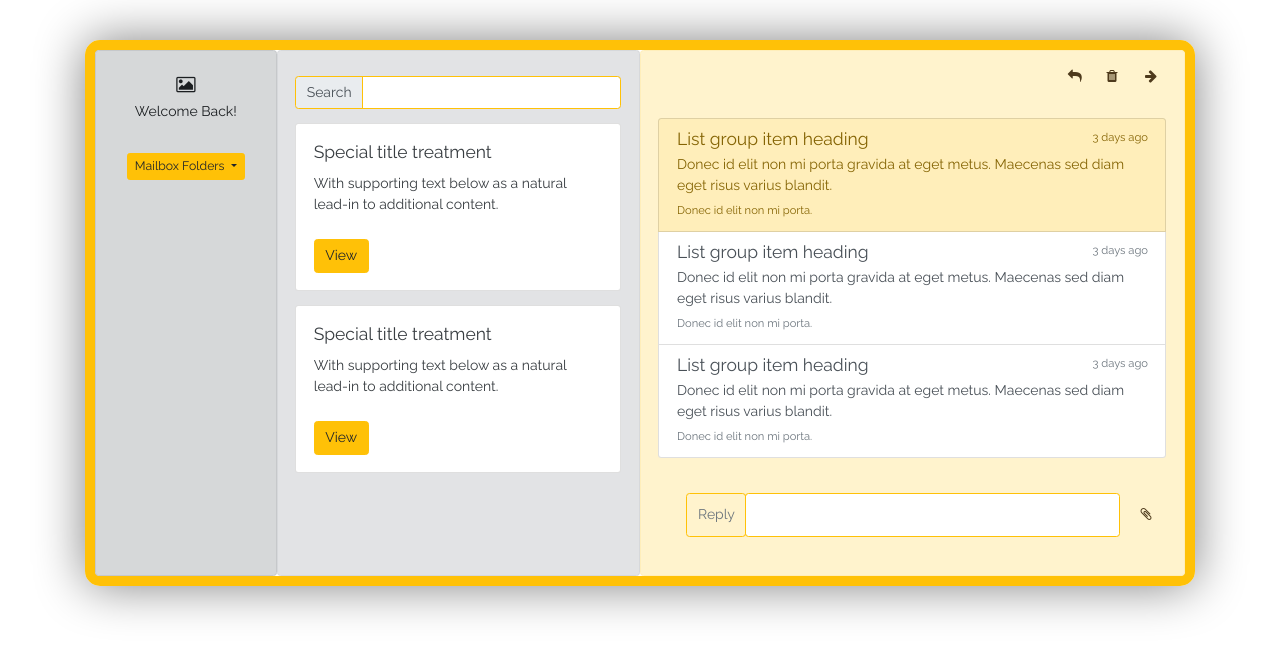
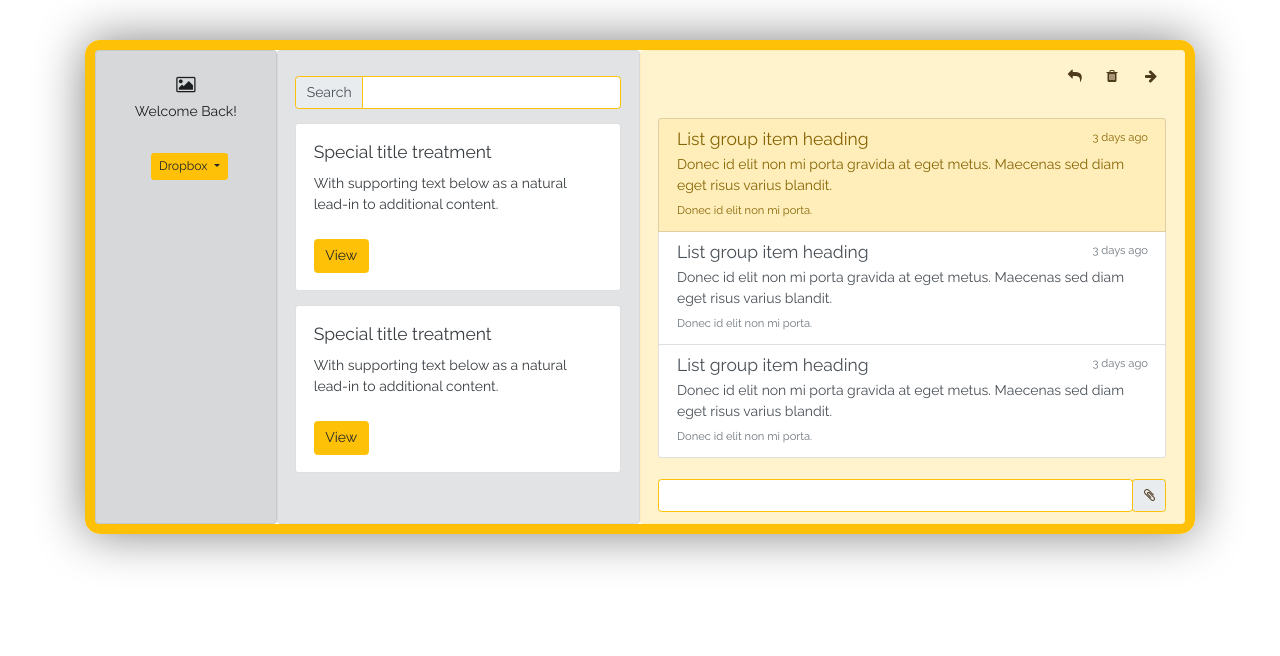
Before and after one commit to P-George903/email-template, a plain HTML site: page index.html in a window 1280 px wide. Drawn offline with nearby package versions, Linux system fonts and the light colour scheme.

Commit message:
Third commit

```diff
--- a/index.html
+++ b/index.html
@@ -27,9 +27,9 @@
         <br>
 
         <div class="btn-group">
-          <button type="button" class="btn btn-warning btn-sm dropdown-toggle" data-toggle="dropdown"
+          <button type="button" class="btn btn-warning btn-sm dropdown-toggle ml-2" data-toggle="dropdown"
             data-display="static" aria-haspopup="true" aria-expanded="false">
-            Mailbox Folders
+            Dropbox
           </button>
           <div class="dropdown-menu dropdown-menu-right dropdown-menu-lg-left">
             <button class="dropdown-item" type="button">Inbox (1)</button>
@@ -113,13 +113,13 @@
 
         <br>
 
-        <div class="input-group mb-3 ml-3 p-3">
-          <div class="input-group-prepend">
-            <button class="btn btn-outline-secondary border border-warning rounded" type="button">Reply</button>
+        <div class="input-group">
+          <input type="text" class="form-control border border-warning rounded" aria-label="Paperclip for attachments">
+          <div class="input-group-append">
+            <span class="input-group-text border border-warning rounded"> <a href="#"><i class="fa fa-paperclip"
+                  aria-hidden="true"></i></a></span>
+
           </div>
-          <input type="text" class="form-control border border-warning rounded p-4" placeholder="" aria-label=""
-            aria-describedby="basic-addon1">
-          <a href="#"><i class="fa fa-paperclip p-2" aria-hidden="true"></i></a>
         </div>
 
       </div>
--- a/styles.css
+++ b/styles.css
@@ -20,6 +20,7 @@ margin: 5vh auto 5vh auto;
 
 .btn-warning {
    margin-top: 10px;
+
 }
 
 .card:hover {
@@ -36,7 +37,4 @@ margin: 5vh auto 5vh auto;
 
   .fa-paperclip {
     color: rgb(78, 58, 28);
-    margin-left: 13px;
-    margin-right: 8px;
-    margin-top: 7px;
 }
```
